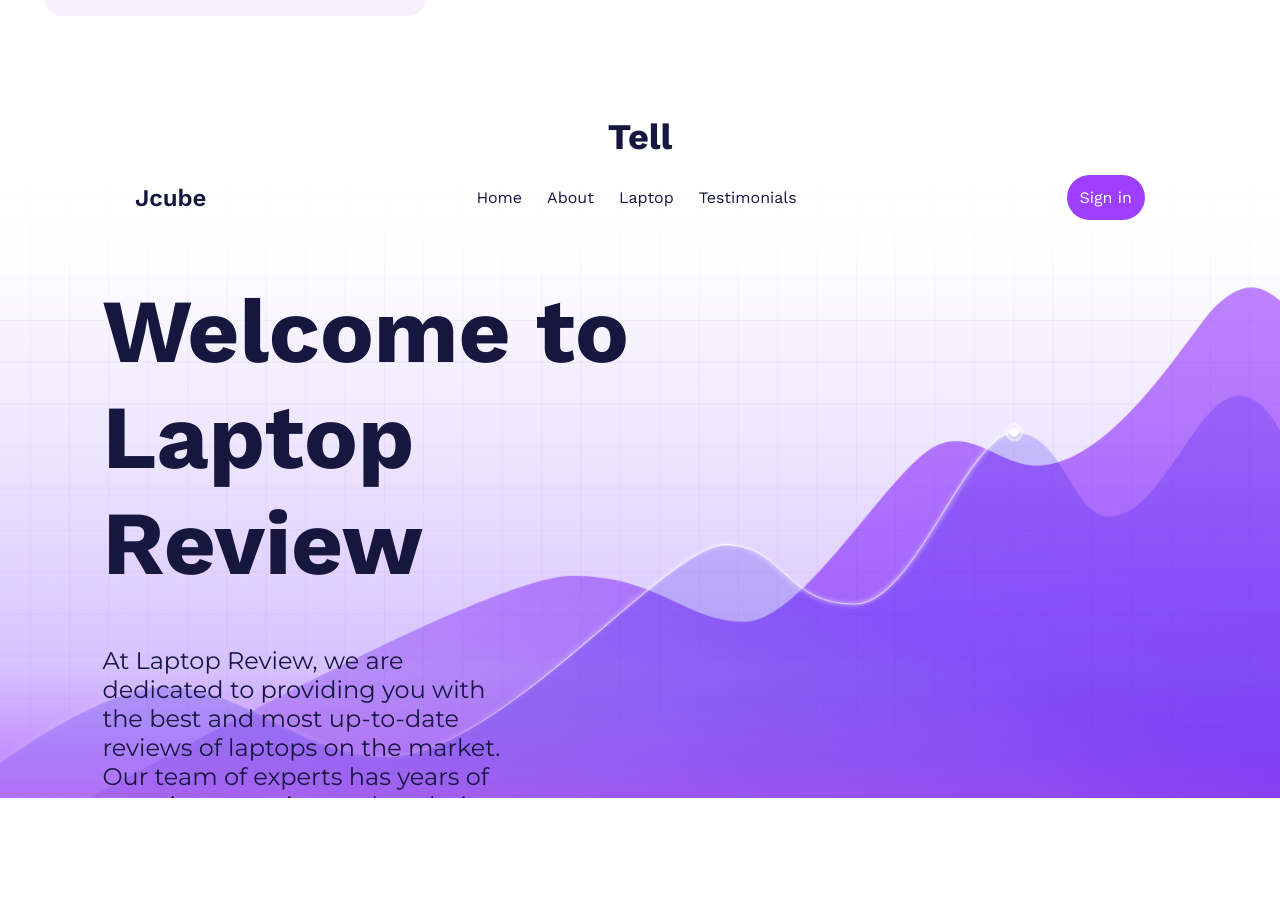
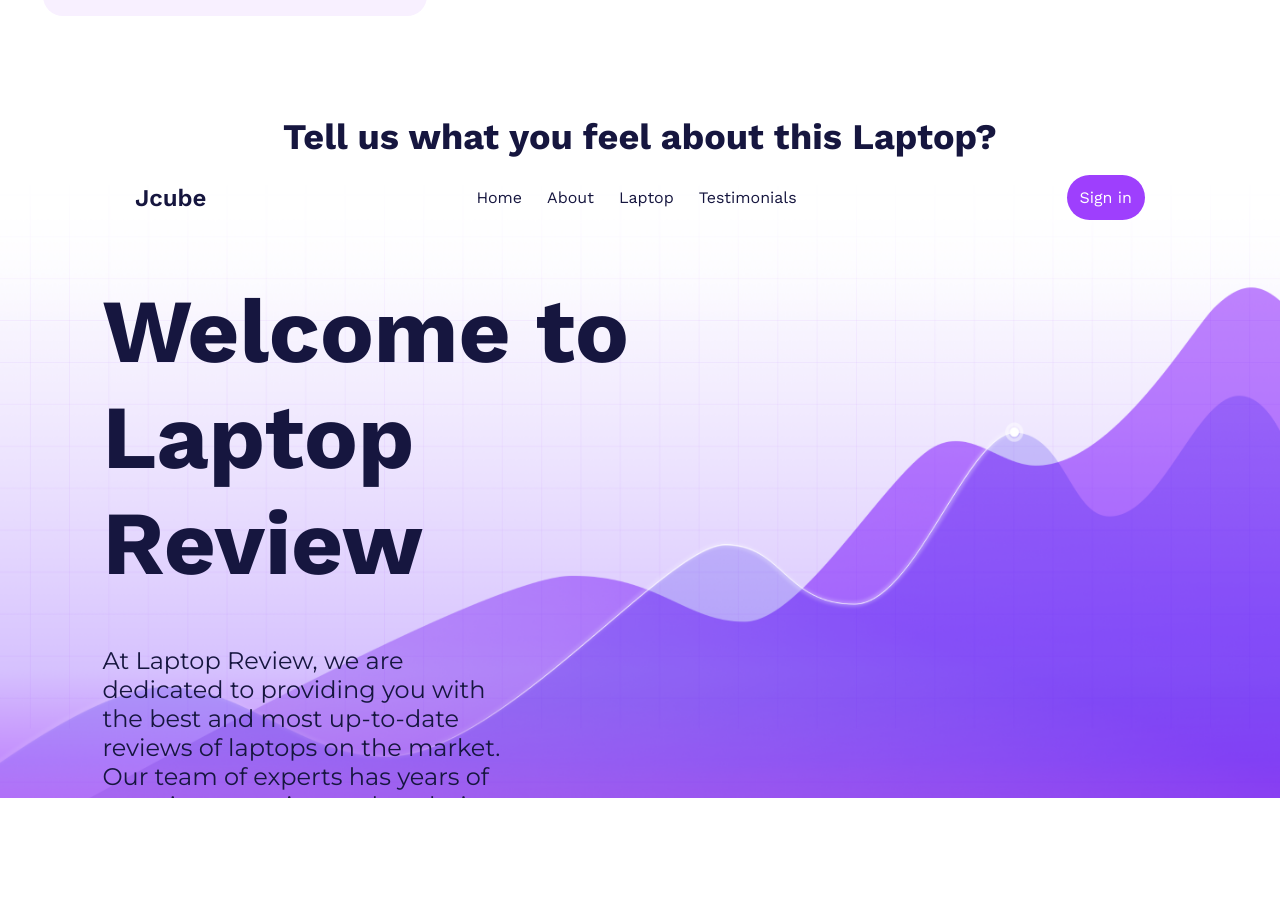
Before and after one commit to DikshantK2004/Milan-Project, a React (Create React App) app in the folder laptop-reviews/: page / in a window 1280 px wide. Shown: the part 1238-2137 px from the top of the page. Built offline with nearby package versions, Linux system fonts and the light colour scheme; no server answers; the HTML template or start-up script is replaced by a standard one; a web font is replaced by a local one.

Commit message:
Error fixed

```diff
--- a/laptop-reviews/src/Product.jsx
+++ b/laptop-reviews/src/Product.jsx
@@ -53,7 +53,8 @@ function Product() {
           </div>
         </div>
         <div className="input">
-            <h4>Tell</h4>
+            <h4>Tell us what you feel about this Laptop?</h4>
+
         </div>
     </div>
   );
```
